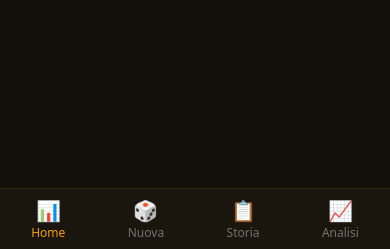
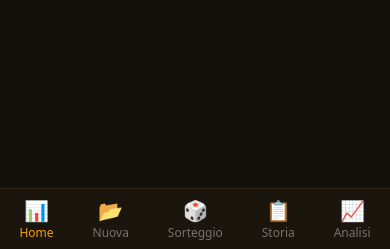
Before and after one commit to leonepigro/schedella-draw, a FastAPI app: page / in a window 390 px wide. Shown: the part 595-844 px from the top of the page. Run offline with FastAPI, Linux system fonts and the light colour scheme; data that the repository does not hold is empty; some libraries are stand-ins or nearby versions.

Commit message:
feat: add Sorteggio to nav, /sorteggio redirects to latest session
- get_latest_session_id: returns most recent session id
- GET /sorteggio: redirects to latest session or /nuova if none
- base.html: Sorteggio nav item (desktop + mobile), Nuova gets folder icon

Co-Authored-By: Claude Sonnet 4.6 <noreply@anthropic.com>

```diff
--- a/app/db.py
+++ b/app/db.py
@@ -245,6 +245,12 @@ def get_winrate_by_pronostico(path: str) -> list[dict]:
     return [dict(r) for r in rows]
 
 
+def get_latest_session_id(path: str) -> int | None:
+    with get_connection(path) as con:
+        row = con.execute("SELECT id FROM session ORDER BY id DESC LIMIT 1").fetchone()
+    return row["id"] if row else None
+
+
 def get_schedelle_for_session(path: str, session_id: int) -> list[int]:
     with get_connection(path) as con:
         rows = con.execute(
--- a/app/main.py
+++ b/app/main.py
@@ -111,6 +111,14 @@ async def nuova_submit(
     database.update_session_matches(DB_PATH, session_id, session_data)
 
     return RedirectResponse(f"/sorteggio/{session_id}", status_code=303)
+
+
+@app.get("/sorteggio", response_class=HTMLResponse)
+async def sorteggio_latest(request: Request):
+    session_id = database.get_latest_session_id(DB_PATH)
+    if not session_id:
+        return RedirectResponse("/nuova")
+    return RedirectResponse(f"/sorteggio/{session_id}")
 
 
 @app.get("/sorteggio/{session_id}", response_class=HTMLResponse)
--- a/templates/base.html
+++ b/templates/base.html
@@ -50,10 +50,11 @@
   <!-- Desktop top nav -->
   <nav class="hidden md:flex items-center gap-1 px-6 h-14 bg-[#1a160d] border-b border-[#2d2410]">
     <span class="text-[#f59e0b] font-bold text-lg mr-6">&#x26BD; Schedella</span>
-    <a href="/"        class="nav-link {% if active=='dashboard' %}active{% endif %}">Dashboard</a>
-    <a href="/nuova"   class="nav-link {% if active=='nuova'     %}active{% endif %}">Nuova</a>
-    <a href="/storia"  class="nav-link {% if active=='storia'    %}active{% endif %}">Storia</a>
-    <a href="/analisi" class="nav-link {% if active=='analisi'   %}active{% endif %}">Analisi</a>
+    <a href="/"          class="nav-link {% if active=='dashboard' %}active{% endif %}">Dashboard</a>
+    <a href="/nuova"     class="nav-link {% if active=='nuova'     %}active{% endif %}">Nuova</a>
+    <a href="/sorteggio" class="nav-link {% if active=='sorteggio' %}active{% endif %}">Sorteggio</a>
+    <a href="/storia"    class="nav-link {% if active=='storia'    %}active{% endif %}">Storia</a>
+    <a href="/analisi"   class="nav-link {% if active=='analisi'   %}active{% endif %}">Analisi</a>
   </nav>
 
   <!-- Mobile top bar -->
@@ -67,16 +68,19 @@
 
   <!-- Mobile bottom nav -->
   <nav class="md:hidden fixed bottom-0 left-0 right-0 bg-[#1a160d] border-t border-[#2d2410] flex justify-around py-2">
-    <a href="/"        class="flex flex-col items-center text-xs {% if active=='dashboard' %}text-[#f59e0b]{% else %}text-[#78716c]{% endif %}">
+    <a href="/"          class="flex flex-col items-center text-xs {% if active=='dashboard' %}text-[#f59e0b]{% else %}text-[#78716c]{% endif %}">
       <span class="text-xl">&#x1F4CA;</span><span>Home</span>
     </a>
-    <a href="/nuova"   class="flex flex-col items-center text-xs {% if active=='nuova' %}text-[#f59e0b]{% else %}text-[#78716c]{% endif %}">
-      <span class="text-xl">&#x1F3B2;</span><span>Nuova</span>
+    <a href="/nuova"     class="flex flex-col items-center text-xs {% if active=='nuova' %}text-[#f59e0b]{% else %}text-[#78716c]{% endif %}">
+      <span class="text-xl">&#x1F4C2;</span><span>Nuova</span>
     </a>
-    <a href="/storia"  class="flex flex-col items-center text-xs {% if active=='storia' %}text-[#f59e0b]{% else %}text-[#78716c]{% endif %}">
+    <a href="/sorteggio" class="flex flex-col items-center text-xs {% if active=='sorteggio' %}text-[#f59e0b]{% else %}text-[#78716c]{% endif %}">
+      <span class="text-xl">&#x1F3B2;</span><span>Sorteggio</span>
+    </a>
+    <a href="/storia"    class="flex flex-col items-center text-xs {% if active=='storia' %}text-[#f59e0b]{% else %}text-[#78716c]{% endif %}">
       <span class="text-xl">&#x1F4CB;</span><span>Storia</span>
     </a>
-    <a href="/analisi" class="flex flex-col items-center text-xs {% if active=='analisi' %}text-[#f59e0b]{% else %}text-[#78716c]{% endif %}">
+    <a href="/analisi"   class="flex flex-col items-center text-xs {% if active=='analisi' %}text-[#f59e0b]{% else %}text-[#78716c]{% endif %}">
       <span class="text-xl">&#x1F4C8;</span><span>Analisi</span>
     </a>
   </nav>
```
